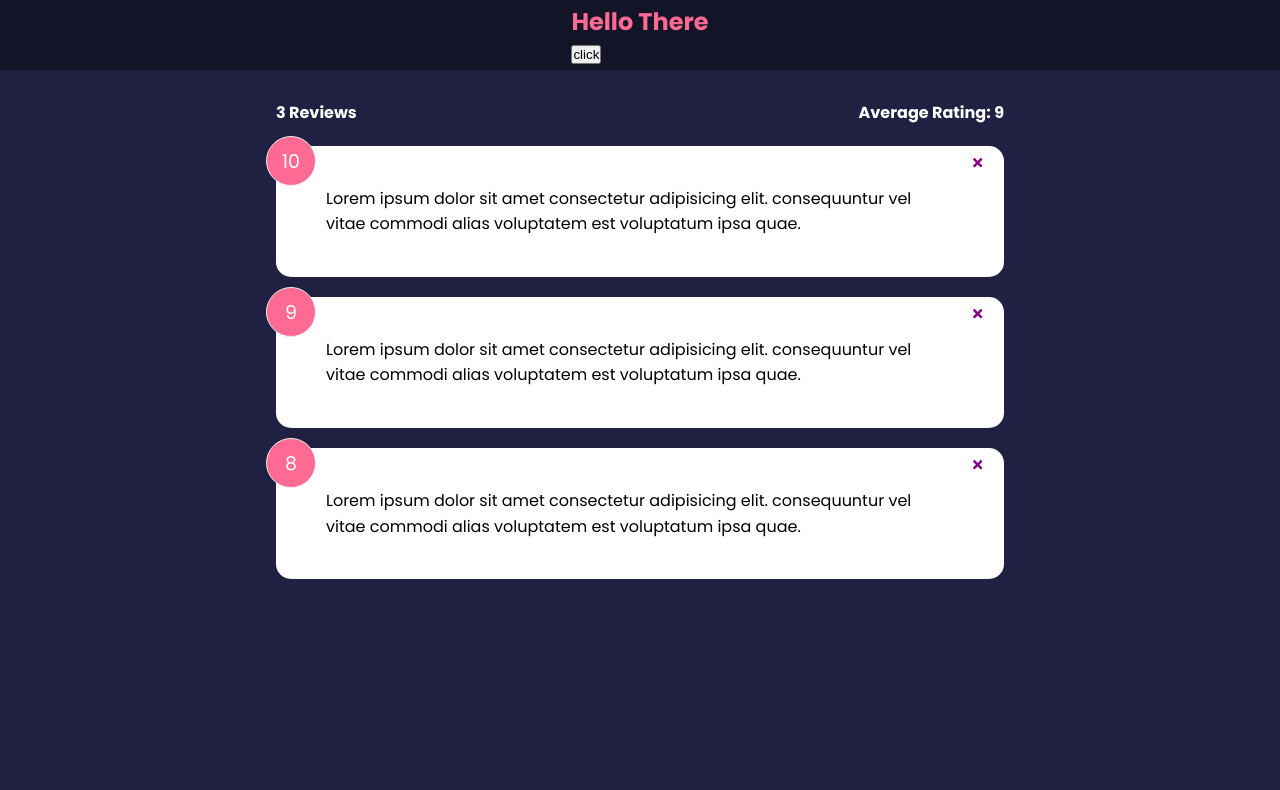
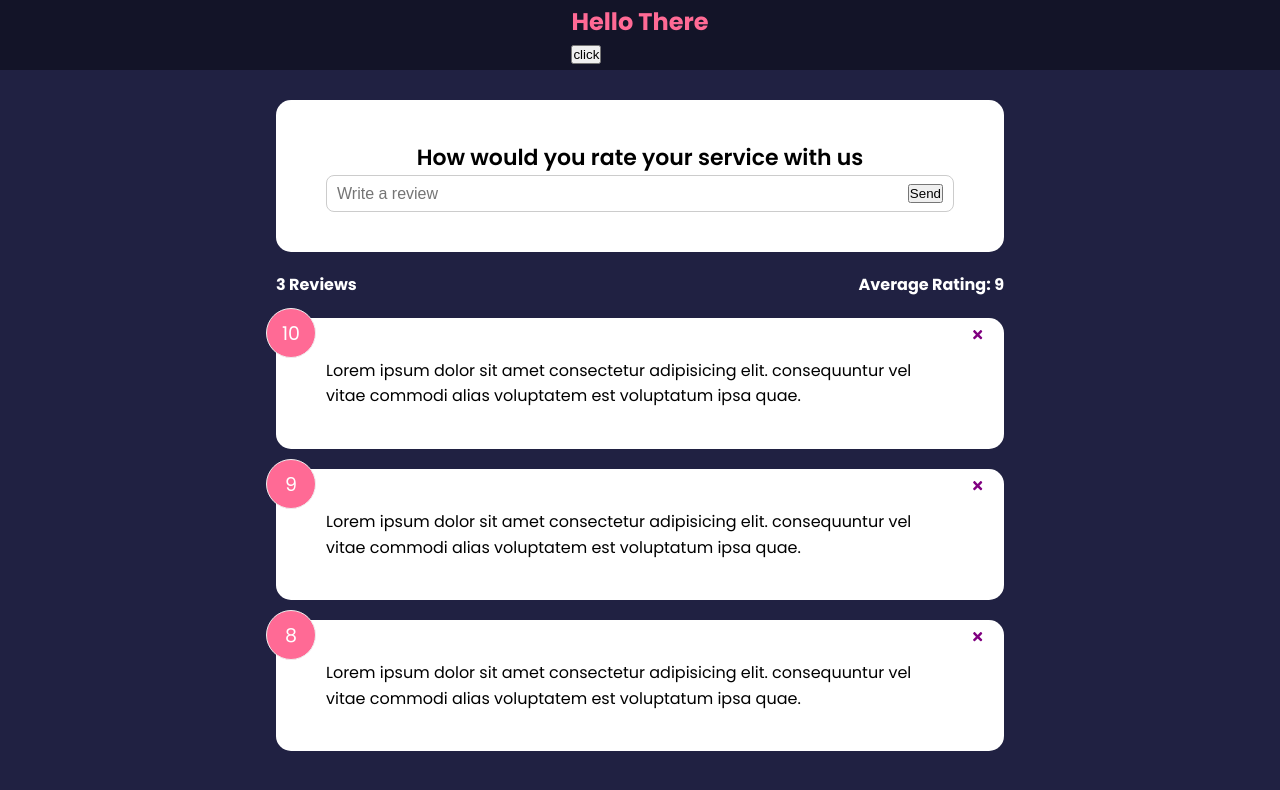
Before and after one commit to Hosseinht/rateapp-react, a React (Create React App) app: page / in a window 1280 px wide. Shown: the top 790 px of the page. Built offline with nearby package versions, Linux system fonts and the light colour scheme.

Commit message:
Form Input and State

```diff
--- a/src/App.js
+++ b/src/App.js
@@ -3,6 +3,7 @@
 import RateData from "./data/RateData";
 import {useState} from "react";
 import RateStats from "./components/RateStats";
+import RateForm from "./components/RateForm";
 
 
 function App() {
@@ -20,6 +21,7 @@
         <>
             <Header reverse={reverse} setReverse={setReverse}/>
             <div className='container'>
+                <RateForm/>
                 <RateStats rateData={rateData}/>
                 <RateList
                     reverse={reverse}
--- /dev/null
+++ b/src/components/RateForm.jsx
@@ -0,0 +1,32 @@
+import {useState} from "react";
+import Card from "./shared/Card";
+
+// when we have a form we are gonna have a piece of state for each input in that form
+const RateForm = () => {
+    const [text, setText] = useState('')
+
+    const handleTextChange = (e) => {
+        console.log(e.target.value)
+    }
+
+    return (
+        <Card>
+            <form>
+                <h2>How would you rate your service with us</h2>
+                <div className="input-group">
+                    <input
+                        onChange={handleTextChange}
+                        type="text"
+                        placeholder='Write a review'
+                        value={text}
+                    />
+                    <button type="submit">Send</button>
+                </div>
+            </form>
+        </Card>
+
+
+    );
+};
+
+export default RateForm;
```
Also changed, not shown: src/components/RateStats.jsx (+5 -2 lines).
